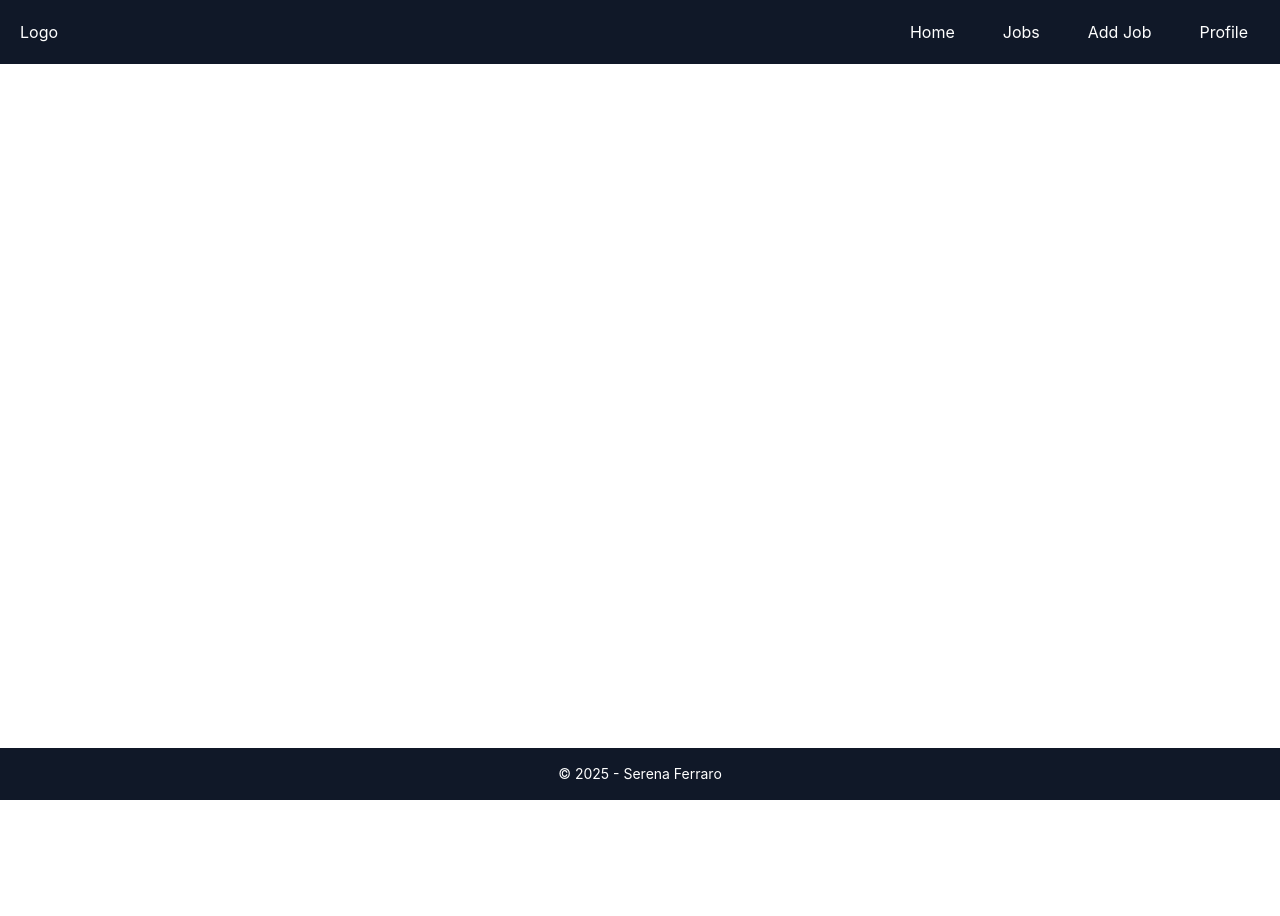
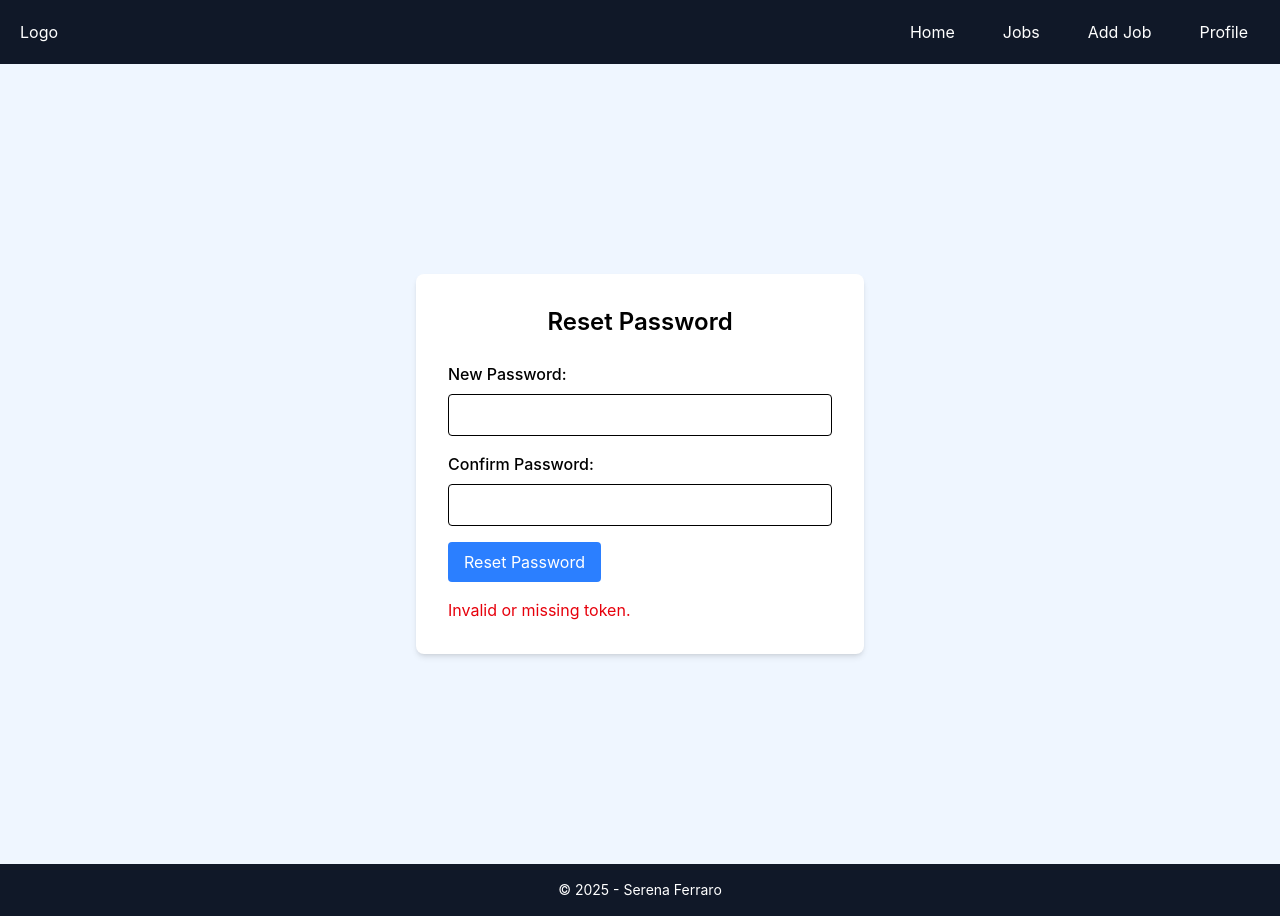
Before and after one commit to Serena293/job-organizer-frontend, a Vue app: page /reset-password in a window 1280 px wide. Before the commit the page ends 800 px from the top, so only its background shows below. Built offline with nearby package versions, Linux system fonts and the light colour scheme.

Commit message:
Reset Password

```diff
--- a/src/router/index.js
+++ b/src/router/index.js
@@ -8,6 +8,8 @@ import EditView from '@/views/EditView.vue';
 import LoginView from '@/views/LoginView.vue';
 import RegisterView from '@/views/RegisterView.vue';
 import ProfileView from '@/views/ProfileView.vue';
+import ForgotPassword from '@/views/ForgotPassword.vue';
+import ResetPasswordView from '@/views/ResetPasswordView.vue';
 
 const router = createRouter({
     history: createWebHistory(import.meta.env.BASE_URL),
@@ -53,6 +55,16 @@ const router = createRouter({
         path:'/profile',
         name:'profile',
         component: ProfileView,
+    },
+    {
+        path:'/forgot-password',
+        name:'forgot-password',
+        component: ForgotPassword
+    },
+    {
+        path:'/reset-password',
+        name:'reset-password',
+        component: ResetPasswordView
     }
 ]
 })
--- a/src/stores/jobStore.js
+++ b/src/stores/jobStore.js
@@ -17,11 +17,15 @@ export const useJobStore = defineStore('jobStore', () => {
           Authorization: `Bearer ${token}`,
           'Content-Type': 'application/json',
         },
-      })
+      }
+
+
+  )
       if (!response.ok) throw new Error('Fetch failed')
       jobs.value = await response.json()
     } finally {
       isLoading.value = false
+
     }
   }
 
--- /dev/null
+++ b/src/views/ForgotPassword.vue
@@ -0,0 +1,56 @@
+<script setup>
+import { ref } from 'vue'
+
+const email = ref('')
+const message = ref('')
+const error = ref('')
+
+const sendEmail = async () => {
+  error.value = ''
+  message.value = ''
+  if (!email.value) {
+    error.value = 'Please enter your email.'
+    return
+  }
+
+  try {
+    const response = await fetch('http://localhost:8080/auth/forgot-password', {
+      method: 'POST',
+      headers: { 'Content-Type': 'application/json' },
+      body: JSON.stringify({ email: email.value })
+    })
+
+    if (!response.ok) {
+      throw new Error('Network response was not ok')
+    }
+   console.log(response.data)
+    message.value = 'If this email exists, you will receive a reset link.'
+  } catch (error) {
+    error.value = 'Something went wrong. Try again later.'
+  }
+}
+</script>
+
+<template>
+  <section class="flex flex-col items-center justify-center min-h-screen bg-blue-50 px-4">
+    <form @submit.prevent="sendEmail" class="bg-white rounded-lg shadow-md p-8 w-full max-w-md">
+      <h2 class="text-2xl font-semibold text-center mb-6">Forgot Password</h2>
+
+      <div class="flex flex-col mb-4">
+        <label for="find-email" class="mb-2 font-medium">
+          Type the email associated with your account:
+        </label>
+        <input type="email" id="find-email" v-model="email"
+               placeholder="email@example.com"
+               class="border px-3 py-2 rounded focus:outline-none focus:ring-2 focus:ring-blue-400"/>
+      </div>
+
+      <button type="submit" class="bg-blue-500 text-white px-4 py-2 rounded hover:bg-blue-600">
+        Send Email
+      </button>
+
+      <p v-if="message" class="mt-4 text-green-600">{{ message }}</p>
+      <p v-if="error" class="mt-4 text-red-600">{{ error }}</p>
+    </form>
+  </section>
+</template>
--- a/src/views/JobsView.vue
+++ b/src/views/JobsView.vue
@@ -8,20 +8,21 @@ import BackButton from '@/components/BackButton.vue'
 
 const authStore = useAuthStore()
 const jobStore = useJobStore()
+console.log(jobStore.jobs.value)
 </script>
 
 <template>
   <section class="bg-blue-50 min-h-screen">
   <BackButton />
   <div
-    v-if="authStore.isLoggedIn && jobStore.jobs.length !== 0"
+    v-if="authStore.isLoggedIn && jobStore.jobs.length > 0"
     class="flex justify-center align-center py-10"
   >
     <JobListings />
   </div>
   <div v-else class="flex justify-center align-center py-10">
     <div>
-      <h2 class="text-2xl font-bold text-blue-800">No Jobs Presents</h2>
+      <h2 class="text-2xl font-bold text-blue-800">No Jobs Present</h2>
 
       <p class="pt-5 text-center">
        Add a new job
@@ -31,4 +32,6 @@ const jobStore = useJobStore()
   </div>
 
   </section>
+
+
 </template>
--- a/src/views/LoginView.vue
+++ b/src/views/LoginView.vue
@@ -75,6 +75,12 @@ const login = async (event) => {
             <RouterLink to="/register">Sign up</RouterLink>
           </span>
         </p>
+        <p class="pt-1">
+         Forgot your password?
+          <span class="text-blue-500 underline">
+            <RouterLink to="/forgot-password">Click here</RouterLink>
+          </span>
+        </p>
       </fieldset>
     </form>
   </section>
--- a/src/views/RegisterView.vue
+++ b/src/views/RegisterView.vue
@@ -43,7 +43,7 @@ const createNewUser = async (event) => {
       detail: 'User Created',
       life: 3000,
     })
-    router.push('/profile')
+    router.push('/login')
   } else {
     toast.add({
       severity: 'error',
--- /dev/null
+++ b/src/views/ResetPasswordView.vue
@@ -0,0 +1,85 @@
+<script setup>
+import { ref, onMounted } from 'vue'
+import { useRoute, useRouter } from 'vue-router'
+
+const route = useRoute()
+const router = useRouter()
+
+const token = ref('')
+const newPassword = ref('')
+const confirmPassword = ref('')
+const message = ref('')
+const error = ref('')
+
+
+onMounted(() => {
+  token.value = route.query.token || ''
+  if (!token.value) {
+    error.value = 'Invalid or missing token.'
+  }
+})
+
+const resetPassword = async () => {
+  error.value = ''
+  message.value = ''
+
+  if (!newPassword.value || !confirmPassword.value) {
+    error.value = 'Please fill all fields.'
+    return
+  }
+  if (newPassword.value !== confirmPassword.value) {
+    error.value = 'Passwords do not match.'
+    return
+  }
+
+  try {
+    const response = await fetch('http://localhost:8080/auth/reset-password', {
+      method: 'POST',
+      headers: { 'Content-Type': 'application/json' },
+      body: JSON.stringify({
+        token: token.value,
+        newPassword: newPassword.value,
+        confirmPassword: confirmPassword.value
+      })
+    })
+
+    if (!response.ok) {
+      const errText = await response.text()
+      throw new Error(errText)
+    }
+
+    message.value = 'Password successfully updated! Redirecting to login...'
+    setTimeout(() => router.push('/login'), 2000)
+  } catch (err) {
+    console.error(err)
+    error.value = err.message || 'Something went wrong.'
+  }
+}
+</script>
+
+<template>
+  <section class="flex flex-col items-center justify-center min-h-screen bg-blue-50 px-4">
+    <form @submit.prevent="resetPassword" class="bg-white rounded-lg shadow-md p-8 w-full max-w-md">
+      <h2 class="text-2xl font-semibold text-center mb-6">Reset Password</h2>
+
+      <div class="flex flex-col mb-4">
+        <label class="mb-2 font-medium">New Password:</label>
+        <input type="password" v-model="newPassword"
+               class="border px-3 py-2 rounded focus:outline-none focus:ring-2 focus:ring-blue-400"/>
+      </div>
+
+      <div class="flex flex-col mb-4">
+        <label class="mb-2 font-medium">Confirm Password:</label>
+        <input type="password" v-model="confirmPassword"
+               class="border px-3 py-2 rounded focus:outline-none focus:ring-2 focus:ring-blue-400"/>
+      </div>
+
+      <button type="submit" class="bg-blue-500 text-white px-4 py-2 rounded hover:bg-blue-600">
+        Reset Password
+      </button>
+
+      <p v-if="message" class="mt-4 text-green-600">{{ message }}</p>
+      <p v-if="error" class="mt-4 text-red-600">{{ error }}</p>
+    </form>
+  </section>
+</template>
```
